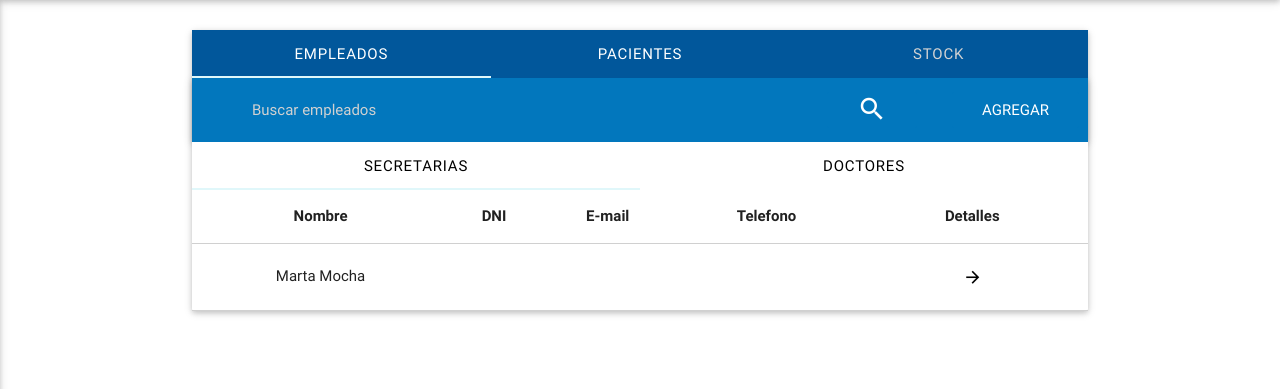
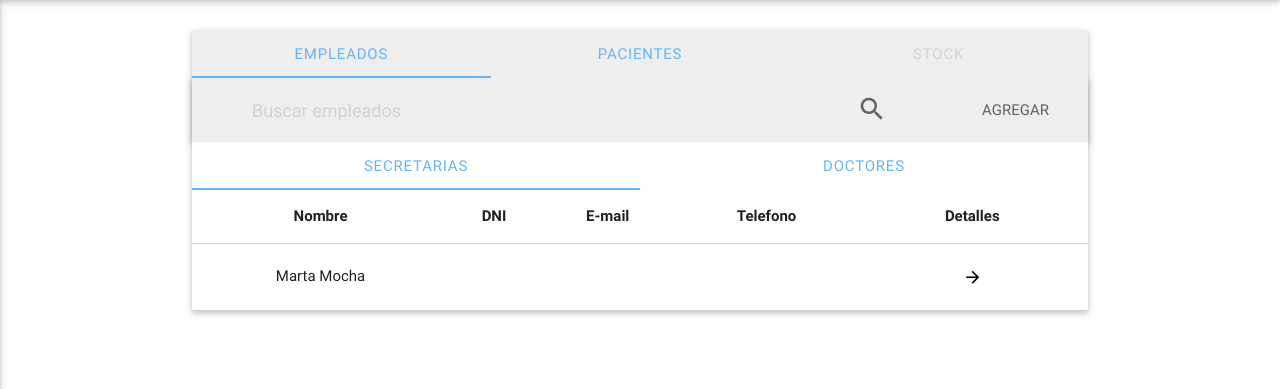
Before and after one commit to aesculapiusteam/aesculapius, a Django app: template app_main/templates/home.html in a window 1280 px wide. Shown: the part 64-453 px from the top of the page. Run offline with Django 3.2, Linux system fonts and the light colour scheme; the template is opened without the code that fills it, so the values that code supplies are empty.

Commit message:
Tabs color changed to grey

```diff
--- a/app_main/templates/home.html
+++ b/app_main/templates/home.html
@@ -13,27 +13,27 @@
     <div class='card'>
       <div class="col s12">
         <ul class="tabs">
-                    <li class="tab col s3 light-blue darken-4"><a class="white-text" href="#test1">EMPLEADOS</a></li>
-                    <li class="tab col s3 light-blue darken-4"><a class="white-text" href="#test2">PACIENTES</a></li>
-                    <li class="tab col s3 light-blue darken-4 disabled"><a href="#test2">STOCK</a></li>
+          <li class="tab col s3 grey lighten-3"><a href="#test1">EMPLEADOS</a></li>
+          <li class="tab col s3 grey lighten-3"><a href="#test2">PACIENTES</a></li>
+          <li class="tab col s3 grey lighten-3 disabled"><a href="#test2">STOCK</a></li>
         </ul>
       </div>
-            <div id="test1" class="col s12 center">
-                <nav class="light-blue darken-3">
+      <div id="test1" class="col s12">
+        <nav class="grey lighten-3">
           <div class="row">
             <div class="input-field col s8">
               <input id="searchEmployee" placeholder="Buscar empleados" type="search" required>
               <label for="searchEmployee"></label>
             </div>
             <ul class="right">
-                                <li><a class="waves-effect waves-light btn-flat light-blue darken-3"><i class="white-text material-icons">search</i></a></li>
-                                <li><a class="waves-effect waves-light btn-flat light-blue darken-3 modal-trigger white-text" href="#modalAddEmployee">Agregar</a></li>
+              <li><a class="waves-effect waves-light btn-flat grey lighten-3"><i class="grey-text text-darken-2 material-icons">search</i></a></li>
+              <li><a class="waves-effect waves-light btn-flat grey lighten-3 modal-trigger grey-text text-darken-2" href="#modalAddEmployee">Agregar</a></li>
             </ul>
           </div>
         </nav>
         <ul class="tabs">
-                        <li id="tab-text" class="tab col s3"><a href="#test_secretary">SECRETARIAS</a></li>
-                        <li id="tab-text" class="tab col s3"><a href="#test_doctor">DOCTORES</a></li>
+          <li id="tab-text1" class="tab col s3"><a href="#test_secretary">SECRETARIAS</a></li>
+          <li id="tab-text1" class="tab col s3"><a href="#test_doctor">DOCTORES</a></li>
         </ul>
         <div id="test_secretary" class="col s12">
           <table class="bordered centered">
@@ -82,15 +82,15 @@
         </div>
       </div>
       <div id="test2" class="col s12">
-                <nav class="light-blue darken-3">
+        <nav class="grey lighten-3">
           <div class="row">
             <div class="input-field col s8">
               <input id="searchEmployee" placeholder="Buscar pacientes" type="search" required>
               <label for="searchEmployee"></label>
             </div>
-                            <ul class="right ">
-                                <li><a class="waves-effect waves-light btn-flat light-blue darken-3"><i class="white-text material-icons">search</i></a></li>
-                                <li><a class="waves-effect waves-light btn-flat light-blue darken-3 modal-trigger white-text" href="#modalAddPacient">Agregar</a></li>
+            <ul class="right">
+              <li><a class="waves-effect waves-light btn-flat grey lighten-3"><i class="grey-text text-darken-2 material-icons">search</i></a></li>
+              <li><a class="waves-effect waves-light btn-flat grey lighten-3 modal-trigger grey-text text-darken-2" href="#modalAddEmployee">Agregar</a></li>
             </ul>
           </div>
         </nav>
--- a/static/css/style.css
+++ b/static/css/style.css
@@ -96,7 +96,7 @@ i.left, i.right {
 }
 
 .tabs .tab a {
-    color: black;
+    color: #64b5f6 ;
     display: block;
     width: 100%;
     height: 100%;
@@ -106,14 +106,14 @@ i.left, i.right {
 }
 
 .tabs .tab a:hover {
-    color: black;
+    color: #1976d2;
 }
 
 .tabs .indicator {
     position: absolute;
     bottom: 0;
     height: 2px;
-    background-color: #e0f7fa;
+    background-color: #64b5f6;
     will-change: left, right;
 }
 
@@ -189,18 +189,3 @@ h5 {
     color: #000;
     background-color: rgba(0,0,0,0.3);
 }
-
-.input-field input[type=search]#searchEmployee:focus {
-    background-color: #0288d1;
-    border: 0;
-    box-shadow: none;
-    color: white; }
-
-#searchEmployee {
-    color:  #fff;
-    /* 1 */
-    font: inherit;
-    /* 2 */
-    margin: 0;
-    /* 3 */
-}
```
Lines whose indentation alone changed are shown as unchanged.
